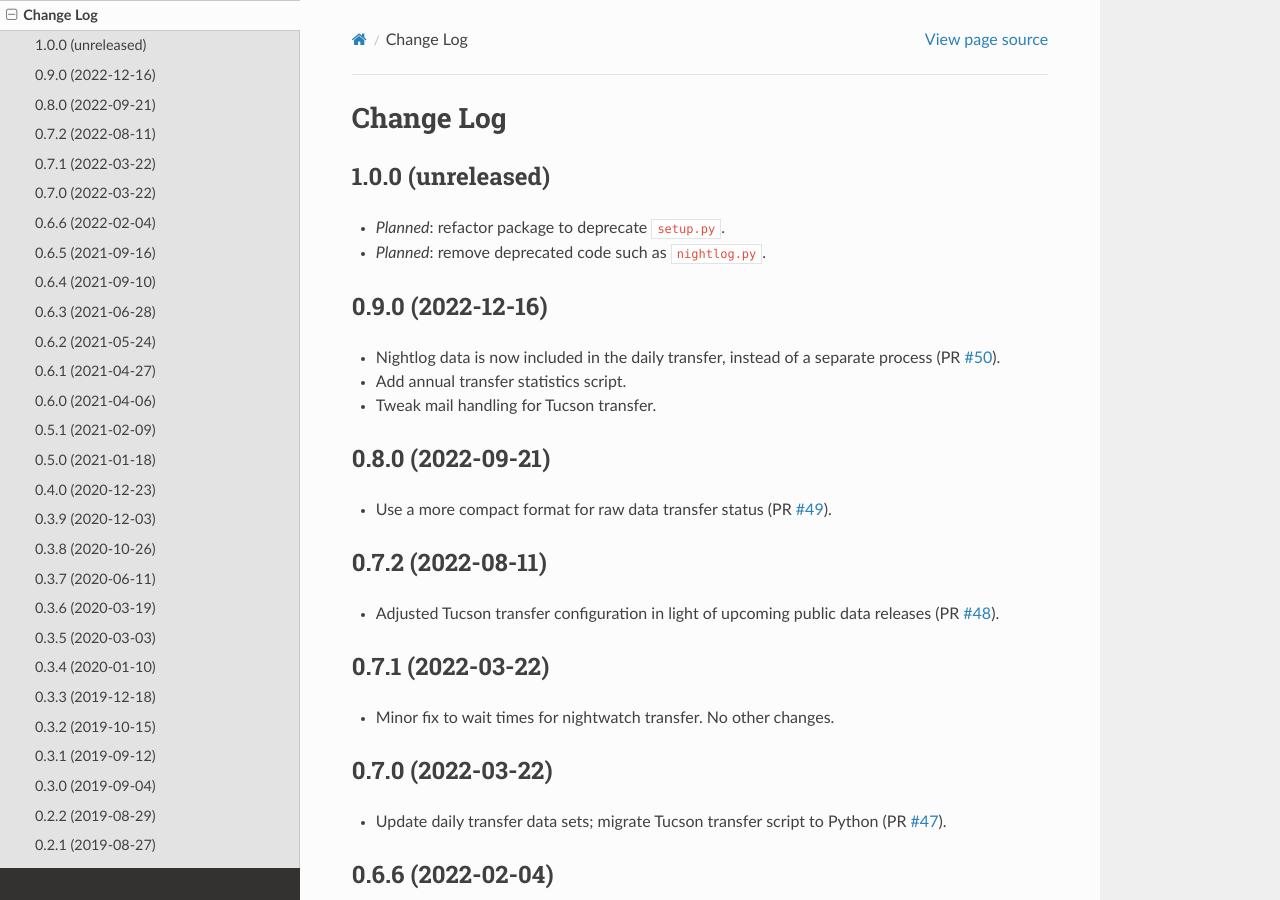
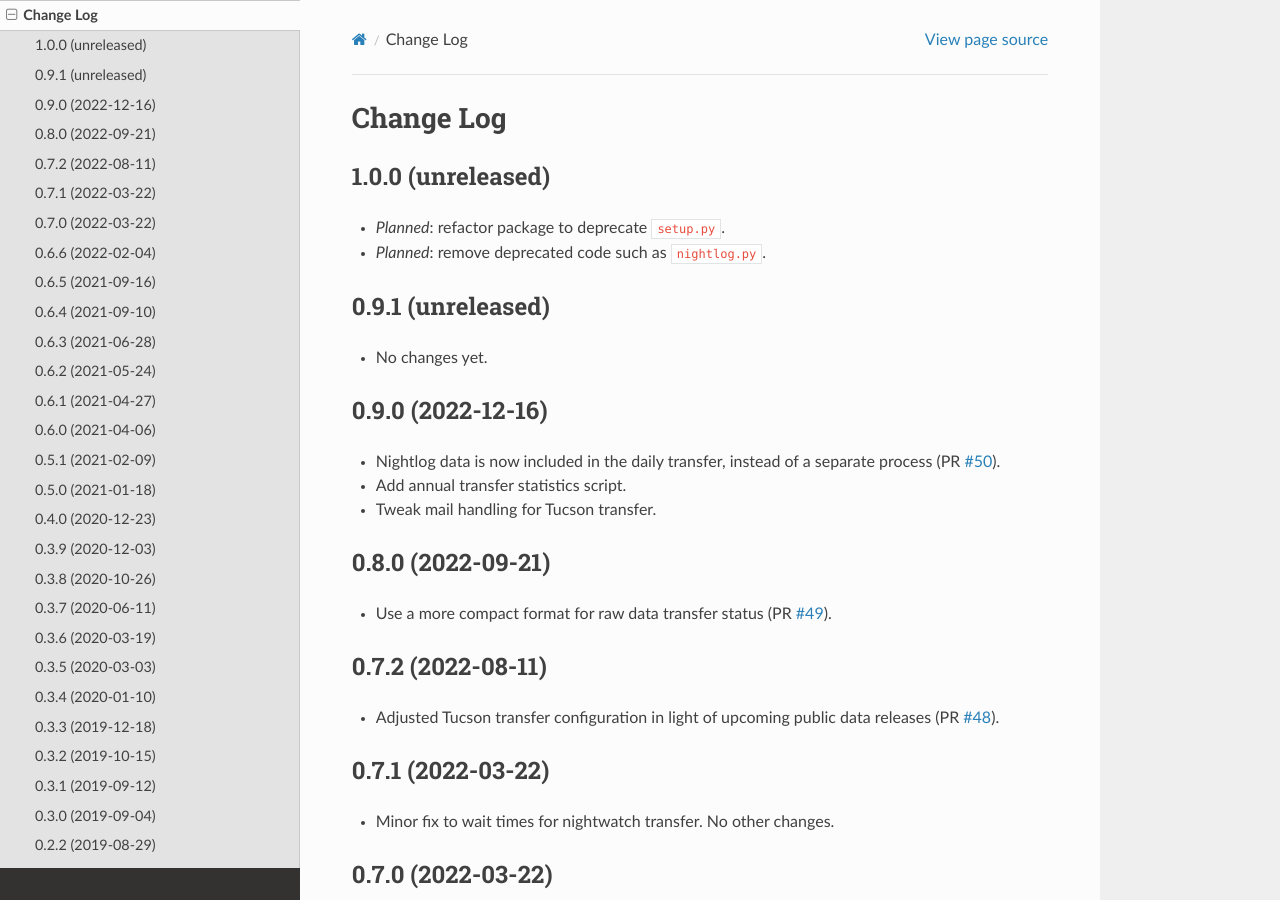
Before and after one commit to desihub/desitransfer, a Sphinx documentation site: the page built from doc/changes.rst, in a window 1280 px wide and 900 px high. Built offline with Sphinx 7.4.7 and the Read the Docs theme 2.0.0, drawn with Linux system fonts in a browser that asks for light colours.

Commit message:
bump version after tag

```diff
--- a/doc/changes.rst
+++ b/doc/changes.rst
@@ -7,6 +7,11 @@ Change Log
 
 * *Planned*: refactor package to deprecate ``setup.py``.
 * *Planned*: remove deprecated code such as ``nightlog.py``.
+
+0.9.1 (unreleased)
+------------------
+
+* No changes yet.
 
 0.9.0 (2022-12-16)
 ------------------
--- a/py/desitransfer/_version.py
+++ b/py/desitransfer/_version.py
@@ -1 +1 @@
-__version__ = '0.9.0'
+__version__ = '0.9.1.dev447'
```
